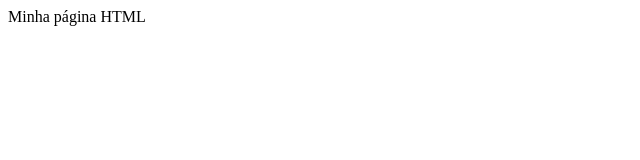
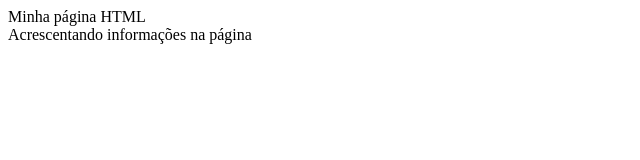
Before and after one commit to lucienechagas/site, a plain HTML site: page index.html in a window 1280 px wide. Shown: the whole page, without its empty margins (0-640 px from the left). Drawn offline with Linux system fonts and the light colour scheme.

Commit message:
Alteracao na página de index

```diff
--- a/index.html
+++ b/index.html
@@ -8,5 +8,7 @@
 </head>
 <body>
     Minha página HTML
+    <br>
+    Acrescentando informações na página
 </body>
 </html>
```
